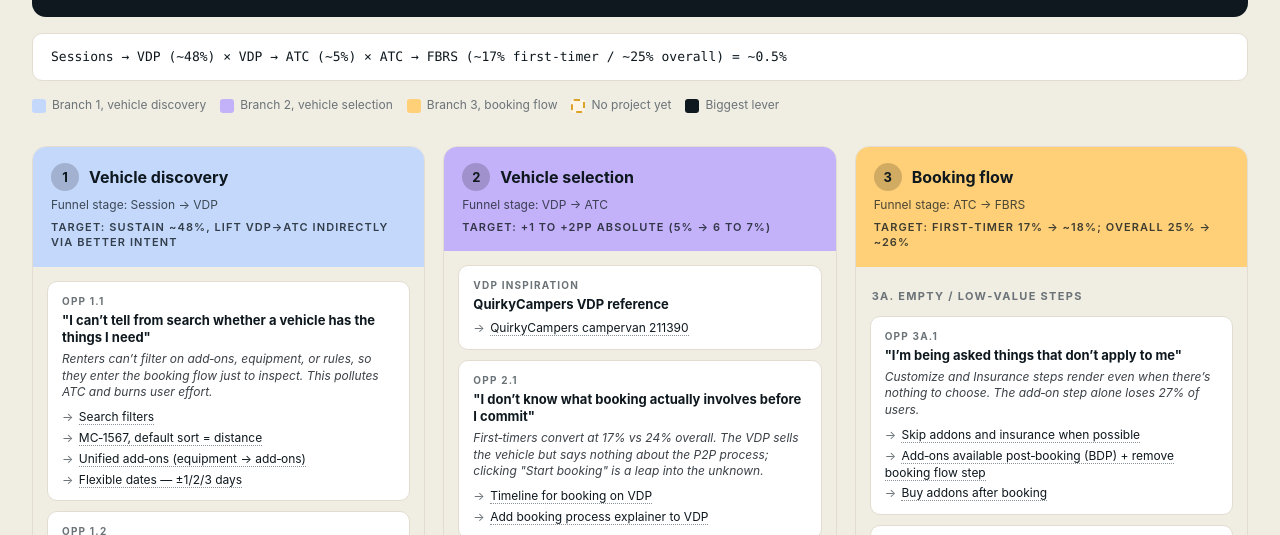
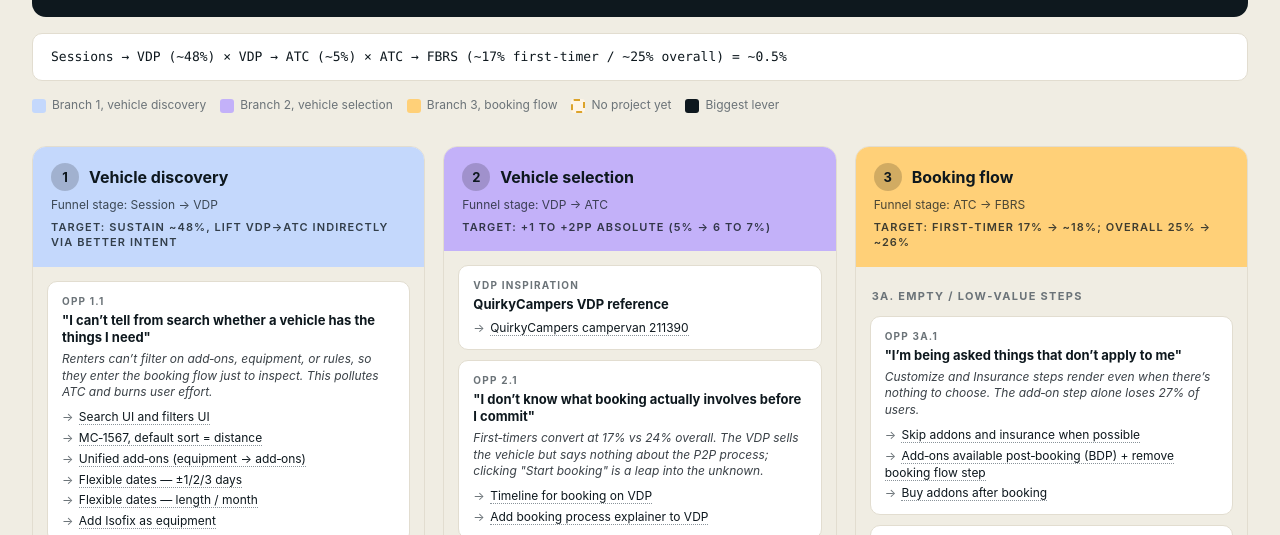
Before and after one commit to stefan-mycamper/claude-prototypes, a plain HTML site: page index.html in a window 1280 px wide. Shown: the part 260-795 px from the top of the page. Drawn offline with Linux system fonts and the light colour scheme.

Commit message:
Daily OST refresh 2026-06-04

```diff
--- a/index.html
+++ b/index.html
@@ -132,10 +132,12 @@
         <div class="title">"I can&rsquo;t tell from search whether a vehicle has the things I need"</div>
         <p class="quote">Renters can&rsquo;t filter on add&#8209;ons, equipment, or rules, so they enter the booking flow just to inspect. This pollutes ATC and burns user effort.</p>
         <ul>
-          <li><a href="https://linear.app/mycamper/project/search-filters-34c11355961f" target="_blank" rel="noopener">Search filters</a></li>
+          <li><a href="https://linear.app/mycamper/project/search-ui-and-filters-ui-34c11355961f" target="_blank" rel="noopener">Search UI and filters UI</a></li>
           <li><a href="https://linear.app/mycamper/issue/MC-1567/default-search-sort-to-distance-when-a-location-is-entered" target="_blank" rel="noopener">MC&#8209;1567, default sort = distance</a></li>
           <li><a href="https://linear.app/mycamper/project/unified-add-ons-equipment-add-ons-a80dd4ade8a0" target="_blank" rel="noopener">Unified add&#8209;ons (equipment &rarr; add&#8209;ons)</a></li>
           <li><a href="https://linear.app/mycamper/project/flexible-dates-123-days-50c907c5b03c" target="_blank" rel="noopener">Flexible dates &mdash; &#177;1/2/3 days</a></li>
+          <li><a href="https://linear.app/mycamper/project/flexible-dates-length-month-444a7c4414ec" target="_blank" rel="noopener">Flexible dates &mdash; length / month</a></li>
+          <li><a href="https://linear.app/mycamper/project/add-isofix-as-equipment-863cd064d308" target="_blank" rel="noopener">Add Isofix as equipment</a></li>
         </ul>
       </article>
 
```
Also changed, not shown: ost/index.html (+3 -1 lines).
